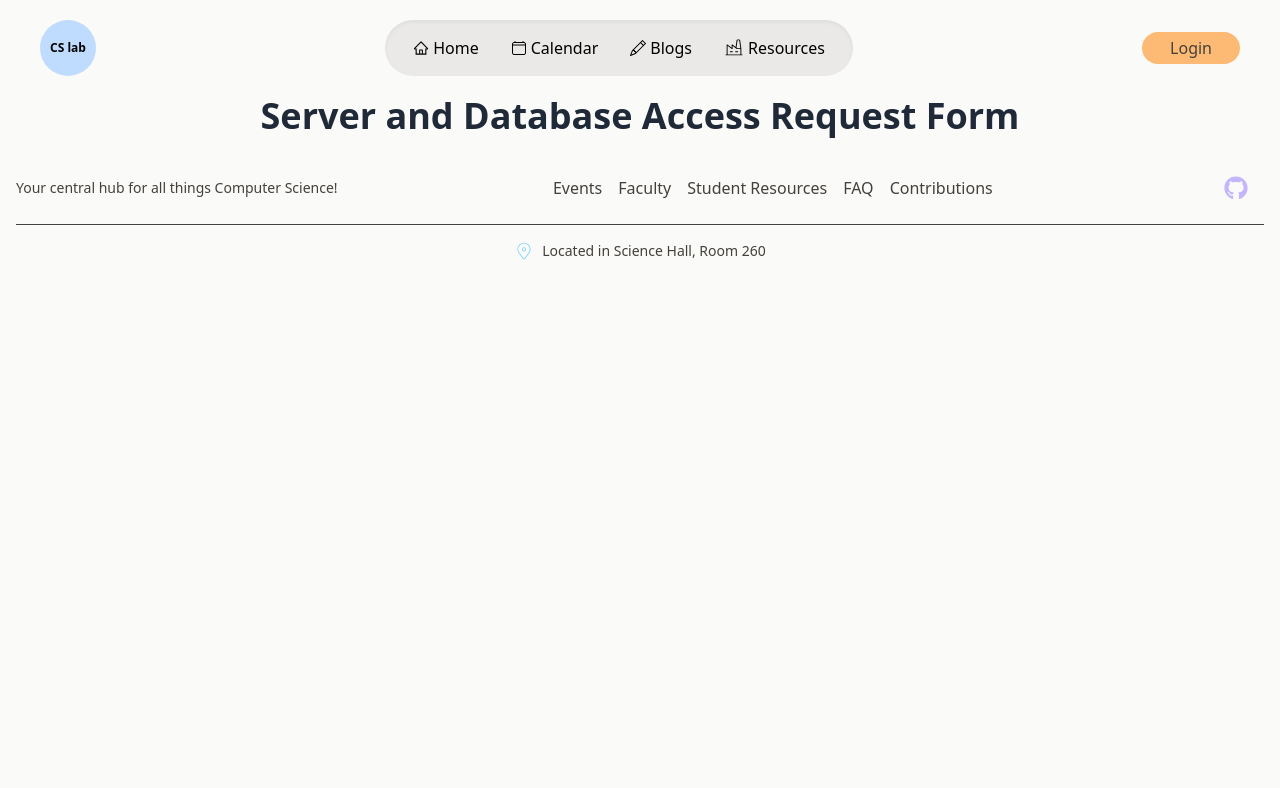
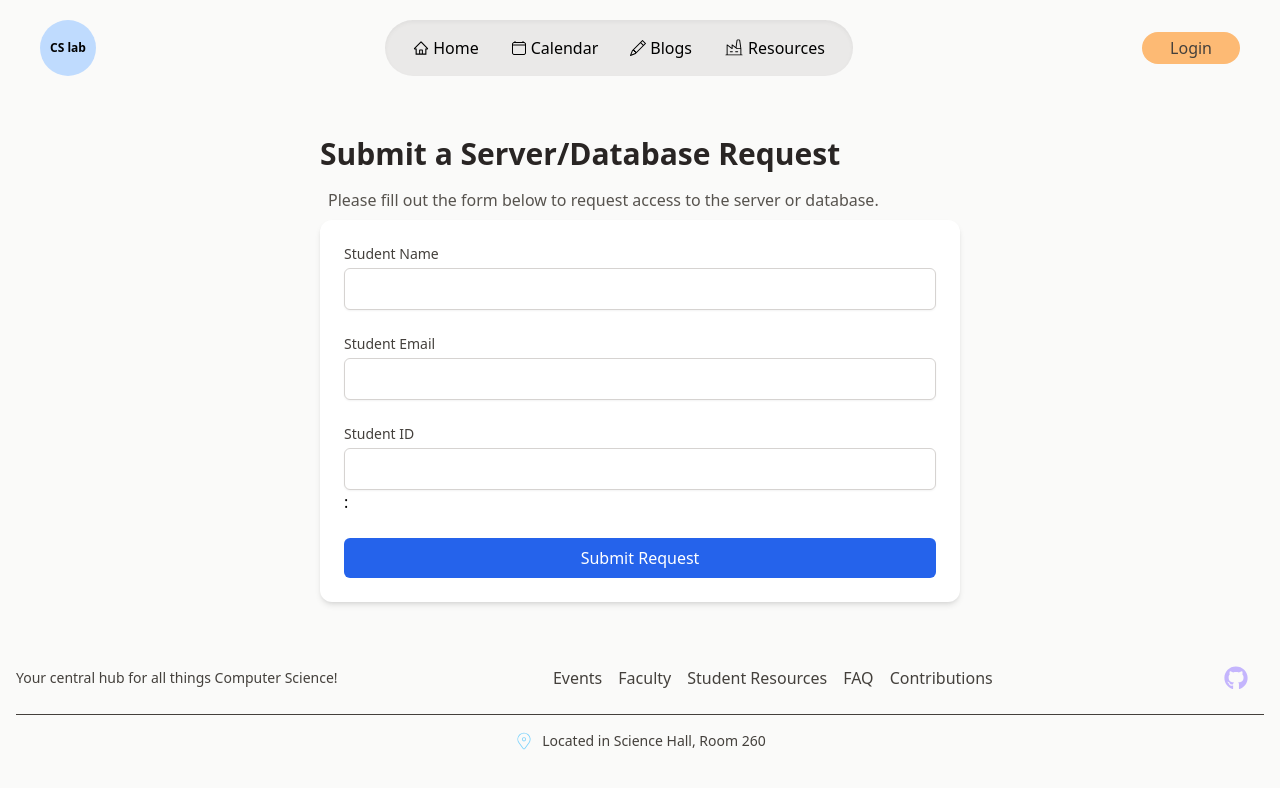
Before and after one commit to kaitlinchoffmann/NewPaltz-CS-Lab-Website, a React (Vite) app in the folder client/: page /submit-sd-request in a window 1280 px wide. Shown: the top 788 px of the page. Built offline with nearby package versions, Linux system fonts and the light colour scheme.

Commit message:
making the models, routes, and services for the forms, then made the form itself.

```diff
--- a/client/src/pages/StudentForms.jsx
+++ b/client/src/pages/StudentForms.jsx
@@ -1,5 +1,5 @@
 import { useState, useEffect } from 'react';
-import SDFormCard from '../components/StudentForms/SDFormCard';
+import SDFormCard from '../components/StudentRequests/SDFormCard';
 
 const StudentForms = () => {
     return (
--- a/client/src/pages/StudentRequests/SubmitSDRequest.jsx
+++ b/client/src/pages/StudentRequests/SubmitSDRequest.jsx
@@ -1,7 +1,94 @@
+import { useState } from "react";
+import sdFormService from "../../services/sdFormService";
+
 export default function SubmitSDRequest() {
+
+    const [formData, setFormData] = useState({
+        // Initialize form fields here
+        student_name: "",
+        student_email: "",
+        student_id: "",
+    });
+
+    const handleChange = (e) => {
+        const { name, value } = e.target;
+        setFormData({ ...formData, [name]: value });
+    };
+    const handleSubmit = async (e) => {
+        e.preventDefault();
+        try {
+            const response = await sdFormService.addForm(formData);
+            alert("Thank you! Your request has been submitted and is awaiting admin review.");
+        } catch (error) {
+            alert("There was an error submitting your request. Please try again.");
+        }
+    };
+
     return (
-        <div className="text-center">
-            <h1 className="mb-4 text-4xl font-bold text-gray-800">Server and Database Access Request Form</h1>
+        <div className="max-w-2xl mx-auto px-4 py-10">
+            <h2 className="text-3xl font-bold text-stone-800 mb-2">Submit a Server/Database Request</h2>
+            <p className="text-stone-600 p-2">Please fill out the form below to request access to the server or database.</p>
+            <form
+                onSubmit={handleSubmit}
+                className="space-y-6 bg-white p-6 rounded-xl shadow-md"
+            >
+                {/* Student Name */}
+                <div className="flex flex-col">
+                    <label htmlFor="student_name" className="text-sm font-medium text-stone-700 mb-1">
+                        Student Name
+                    </label>
+                    <input
+                        type="text"
+                        name="student_name"
+                        id="student_name"
+                        value={formData.student_name}
+                        onChange={handleChange}
+                        required
+                        className="px-4 py-2 border border-stone-300 rounded-md shadow-sm focus:ring-2 focus:ring-blue-300"
+                    />
+                </div>
+
+                {/* Student Email */}
+                <div className="flex flex-col">
+                    <label htmlFor="student_email" className="text-sm font-medium text-stone-700 mb-1">
+                        Student Email
+                    </label>
+                    <input
+                        type="email"
+                        name="student_email"
+                        id="student_email"
+                        value={formData.student_email}
+                        onChange={handleChange}
+                        required
+                        className="px-4 py-2 border border-stone-300 rounded-md shadow-sm focus:ring-2 focus:ring-blue-300"
+                    />
+                </div>
+
+                {/* Student ID */}
+                <div className="flex flex-col">
+                    <label htmlFor="student_id" className="text-sm font-medium text-stone-700 mb-1">
+                        Student ID
+                    </label>
+                    <input
+                        type="text"
+                        name="student_id"
+                        id="student_id"
+                        value={formData.student_id}
+                        onChange={handleChange}
+                        required
+                        className="px-4 py-2 border border-stone-300 rounded-md shadow-sm focus:ring-2 focus:ring-blue-300"
+                    />
+                </div>
+
+                :{/* Submit Button */}
+                <button
+                    type="submit"
+                    className="w-full bg-blue-600 text-white py-2 px-4 rounded-md hover:bg-blue-700 transition-colors"
+                >
+                    Submit Request
+                </button>
+            </form>
         </div>
+
     )
 }
--- /dev/null
+++ b/client/src/services/sdFormService.js
@@ -0,0 +1,37 @@
+import axios from 'axios';
+
+const baseURL = '/api/sd-forms';
+const sdFormService = {
+    // Fetch all Server and Databse forms
+    async getAllForms() {
+        try {
+            const response = await axios.get(baseURL);
+            return response.data;
+        } catch (error) {
+            throw new Error('Failed to load forms data');
+        }
+    },
+
+    // Add a new Server and Database request form
+    async addForm(formData) {
+        try {
+            const response = await axios.post(baseURL, formData);
+            return response.data;
+        } catch (error) {
+            throw new Error('Failed to add form');
+        }
+    },
+
+    // Delete a Server and Database request form by ID
+    async deleteForm(formId) {
+        try {
+            const response = await axios.delete(`${baseURL}/${formId}`);
+            return response.data;
+        }
+        catch (error) {
+            throw new Error('Failed to delete form');
+        }
+    }
+};
+
+export default sdFormService;
```
Also changed, not shown: 2 other files (tests, documents, lock files or other folders).
